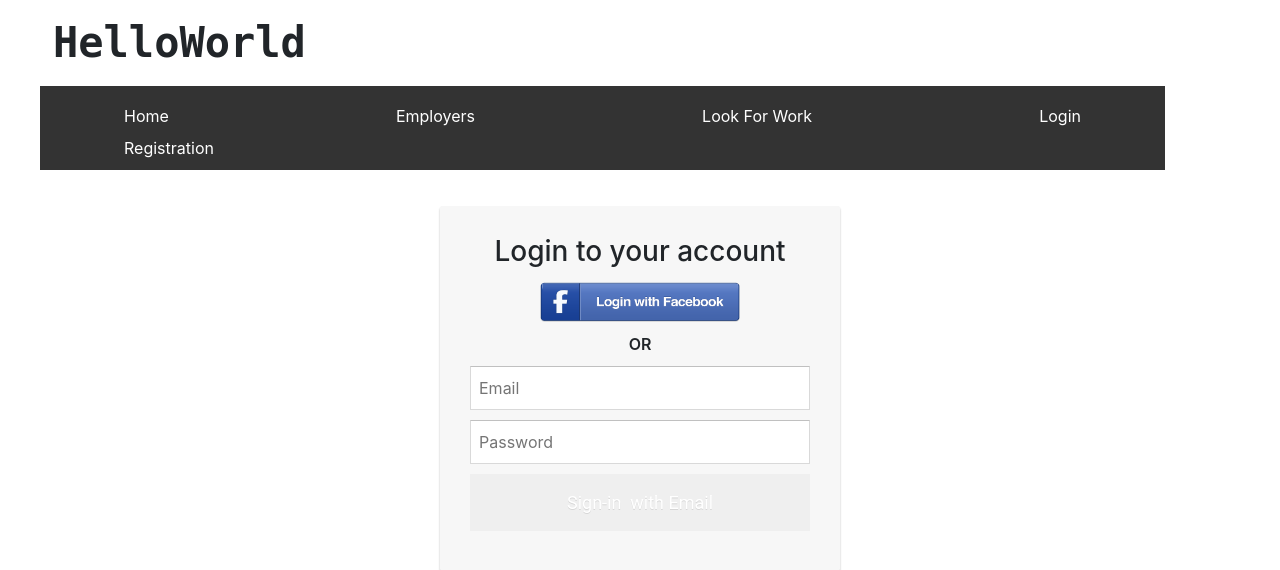
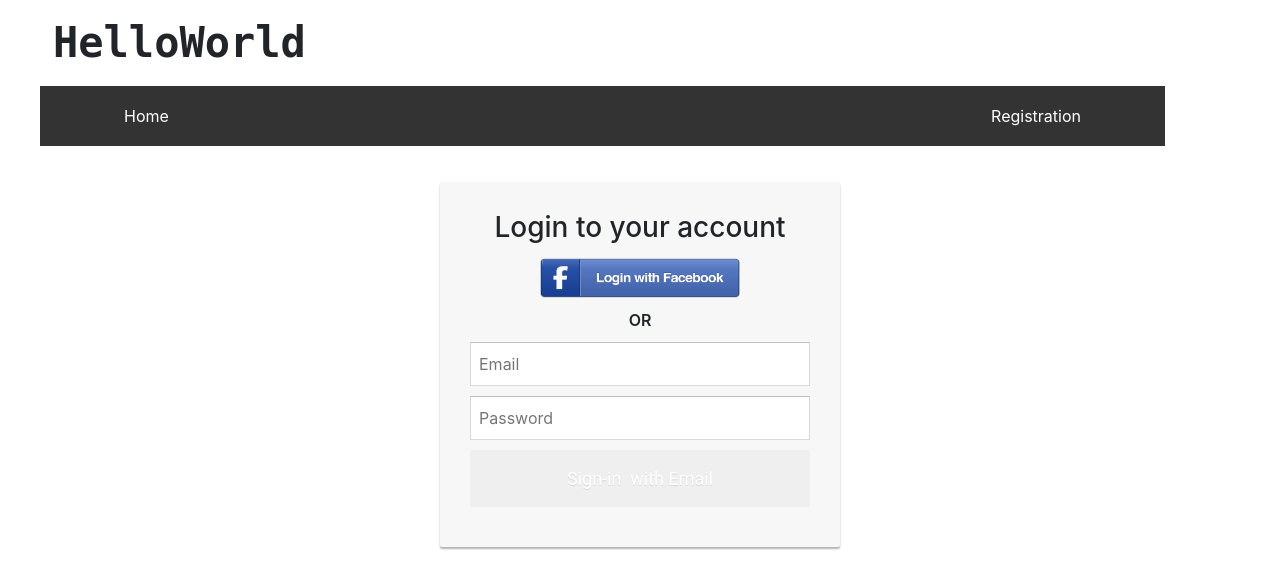
Before and after one commit to godwolfwood/hello_world, a Django app: page /login in a window 1280 px wide. Shown: the top 570 px of the page. Run offline with Django 3.2, Linux system fonts and the light colour scheme; parts of the project's set-up code (start-up, migrations or seed data) failed here and were passed over; some libraries are stand-ins or nearby versions.

Commit message:
styled navbar

```diff
--- a/apps/HelloWorld/templates/HelloWorld/login.html
+++ b/apps/HelloWorld/templates/HelloWorld/login.html
@@ -17,9 +17,6 @@
     <nav class="navbar navbar-default navbar-fixed-top">
         <ul class="navbar navbar-default menubar">
             <li class="navbar-text"><a href="/">Home</a></li>
-            <li><a href="#">Employers</a></li>
-            <li><a href="#">Look For Work</a></li>
-            <li><a href="/login">Login</a></li>
             <li><a href="/registration">Registration</a></li>
         </ul>
     </nav>
--- a/apps/HelloWorld/templates/HelloWorld/registration.html
+++ b/apps/HelloWorld/templates/HelloWorld/registration.html
@@ -16,10 +16,7 @@
     <nav class="navbar navbar-default navbar-fixed-top">
         <ul class="navbar navbar-default menubar">
             <li class="navbar-text"><a href="/">Home</a></li>
-            <li><a href="/">Employers</a></li>
-            <li><a href="#">Look For Work</a></li>
             <li><a href="/login">Login</a></li>
-            <li><a href="/registration">Registration</a></li>
         </ul>
     </nav>
     <section class="login-form">
--- a/apps/HelloWorld/views.py
+++ b/apps/HelloWorld/views.py
@@ -10,10 +10,10 @@ def index( request ):
     return render(request, "HelloWorld/index.html")
 
 def login(request):
-	return render(request, "HelloWorld/login.html")
+    return render(request, "HelloWorld/login.html")
 
 def registration(request):
-	return render(request, "HelloWorld/registration.html")
+    return render(request, "HelloWorld/registration.html")
 
 def add(request):
     count=0
@@ -30,32 +30,29 @@ def add(request):
         messages.add_message(request,messages.INFO,'password needs to be at least 8 characters long')
         count=1
 
-	if count==1:
-		return redirect('/registration')
+    if count==1:
+        return redirect('/registration')
 
-	Users.objects.create(
-	first_name=request.POST['first_name_form'],
-	last_name=request.POST['last_name_form'],
-	email=request.POST['email_form'],
-	password=request.POST['conf_form']
-	)
-	request.session['id']=Users.objects.last().id
-	request.session['fname']=Users.objects.get(id=request.session['id']).first_name
-	return redirect("/")
+    Users.objects.create(
+    first_name=request.POST['first_name_form'],
+    last_name=request.POST['last_name_form'],
+    email=request.POST['email_form'],
+    password=request.POST['conf_form']
+    )
+    request.session['id']=Users.objects.last().id
+    request.session['fname']=Users.objects.get(id=request.session['id']).first_name
+    return redirect("/")
 
 def logout(request):
-	del request.session['id']
-	return redirect('/')
+    del request.session['id']
+    return redirect('/')
 
 def log_in(request):
-	user_db=Users.objects.all()
-	for user in user_db:
-		if user.email==request.POST['email_form']:
-			if user.password==request.POST['password_form']:
-				request.session['id']=Users.objects.get(email=request.POST['email_form']).id
-				request.session['fname']=Users.objects.get(id=request.session['id']).first_name
-				return redirect('/')
-	messages.add_message(request,messages.INFO,'invalid login information')
+    user =Users.objects.filter(email=request.POST['email_form'])
+    if len(user) and user[0].password==request.POST['password_form'] :
+        request.session['id'] = user[0].id
+        request.session['fname'] = user[0].first_name
+        return redirect('/')
 	return redirect('/login')
 
 def search(request):
```
Also changed, not shown: apps/HelloWorld/templates/HelloWorld/index.html (+8 -3 lines).
